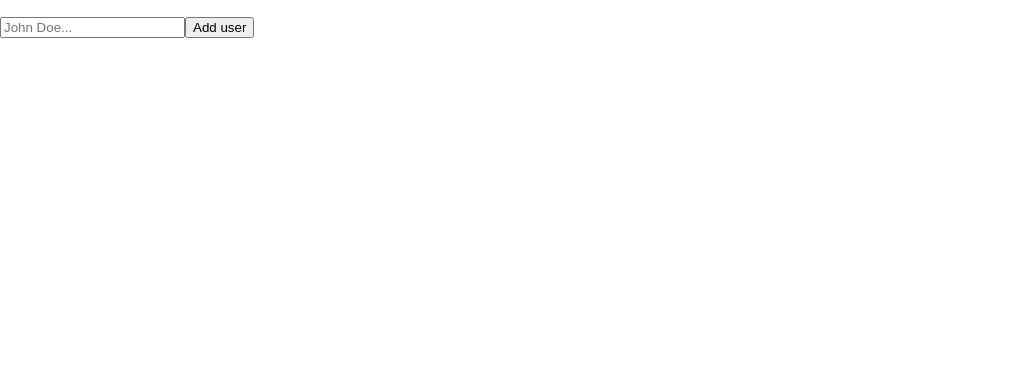
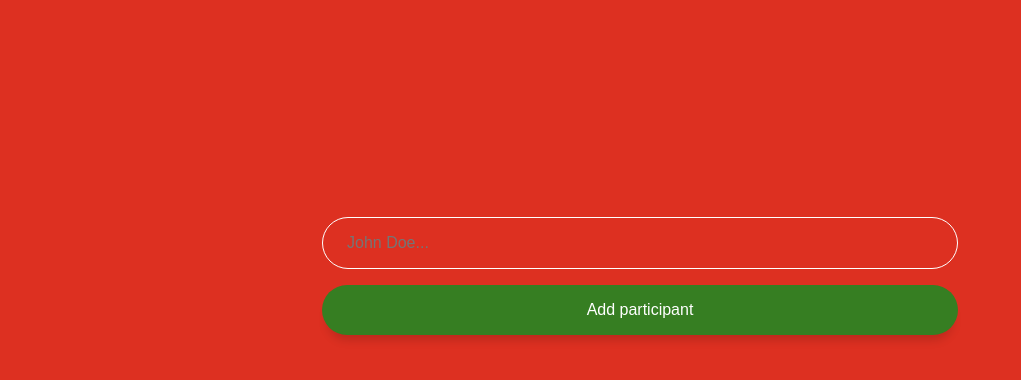
Before and after one commit to albingroen/secret-santa, a React (Create React App) app: page / in a window 1280 px wide. Shown: the top 380 px of the page, without its empty margins (0-1021 px from the left). Built offline with nearby package versions, Linux system fonts and the light colour scheme.

Commit message:
:lipstick: Design improvements

```diff
--- a/src/App.tsx
+++ b/src/App.tsx
@@ -1,3 +1,4 @@
+import React from "react";
 import { useState } from "react";
 import AddParticipant from "./components/AddParticipant/AddParticipant";
 import Reveal from "./components/Reveal/Reveal";
@@ -9,12 +10,12 @@ function App() {
   switch (step) {
     case 0:
       return (
-        <div>
-          <ul>
+        <div className="app">
+          <div className="names">
             {participants.map((participant) => (
-              <li key={participant}>{participant}</li>
+              <p key={participant}>{participant}</p>
             ))}
-          </ul>
+          </div>
 
           <AddParticipant
             onSubmit={(name) => setParticipants([...participants, name])}
@@ -27,14 +28,25 @@ function App() {
       );
     case 1:
       return (
-        <div>
+        <div className="app">
           <Reveal onFinish={() => setStep(2)} participants={participants} />
         </div>
       );
     case 2:
       return (
-        <div>
-          <h1>Now everyone should have someone to buy a gift to!</h1>
+        <div className="app">
+          <h1 className="finish">
+            Now everyone should have someone to buy a gift to!
+          </h1>
+          <button
+            style={{ marginTop: "1rem" }}
+            onClick={() => {
+              setParticipants([]);
+              setStep(0);
+            }}
+          >
+            Start over
+          </button>
         </div>
       );
     default:
--- a/src/components/AddParticipant/AddParticipant.tsx
+++ b/src/components/AddParticipant/AddParticipant.tsx
@@ -7,25 +7,29 @@ interface IAddParticipantProps {
 export default function AddParticipant({ onSubmit }: IAddParticipantProps) {
   const [name, setName] = useState<string>("");
 
+  const handleAdd = () => {
+    if (name) {
+      onSubmit(name);
+      setName("");
+    }
+  };
+
   return (
-    <div>
+    <div style={{display: 'flex', flexDirection: 'column'}}>
       <input
         onChange={(e) => setName(e.currentTarget.value)}
+        onKeyDown={(e) => {
+          if (e.key === "Enter") {
+            handleAdd();
+          }
+        }}
         placeholder="John Doe..."
         value={name}
         type="text"
+        autoFocus
       />
 
-      <button
-        onClick={() => {
-          if (name) {
-            onSubmit(name);
-            setName("");
-          }
-        }}
-      >
-        Add user
-      </button>
+      <button style={{margin: '1rem 0'}} onClick={handleAdd}>Add participant</button>
     </div>
   );
 }
--- a/src/components/Reveal/Reveal.tsx
+++ b/src/components/Reveal/Reveal.tsx
@@ -33,12 +33,12 @@ export default function Reveal({ participants, onFinish }: IRevealProps) {
   const nextParticipant = participants[participants.indexOf(participant) + 1];
 
   return (
-    <div>
-      <h1>{participant}</h1>
+    <div className="reveal">
+      <h1>{`${participant}s tur`}</h1>
 
       {participantToBuyTo ? (
         <div>
-          <p>{participantToBuyTo}</p>
+          <p className="buy-too">{`You should buy a gift to ${participantToBuyTo}!`}</p>
 
           {nextParticipant ? (
             <button
@@ -50,11 +50,13 @@ export default function Reveal({ participants, onFinish }: IRevealProps) {
               Next participant
             </button>
           ) : (
-            <button onClick={onFinish}>Finish game</button>
+            <button onClick={onFinish}>
+              Finish game
+            </button>
           )}
         </div>
       ) : (
-        <button onClick={reveal}>Reveal</button>
+        <button onClick={reveal}>Who should I buy for?</button>
       )}
     </div>
   );
--- a/src/index.css
+++ b/src/index.css
@@ -1,3 +1,19 @@
+* {
+  padding: 0;
+  margin: 0;
+  box-sizing: border-box;
+}
+
+:root {
+  --gold: #f6da48;
+  --green: #367e22;
+  --red: #dd3021;
+}
+
+html {
+  background-color: var(--red);
+}
+
 body {
   margin: 0;
   font-family: -apple-system, BlinkMacSystemFont, 'Segoe UI', 'Roboto', 'Oxygen',
@@ -5,9 +21,90 @@ body {
     sans-serif;
   -webkit-font-smoothing: antialiased;
   -moz-osx-font-smoothing: grayscale;
+  color: white;
 }
 
 code {
   font-family: source-code-pro, Menlo, Monaco, Consolas, 'Courier New',
     monospace;
 }
+
+h1 {
+  margin: 1rem 0;
+}
+
+.app {
+  flex-direction: column;
+  justify-content: center;
+  max-width: 700px;
+  padding: 0 2rem;
+  margin: 0 auto;
+  display: flex;
+  height: 70vh;
+}
+
+.names {
+  margin-bottom: 0.5rem;
+  color: white;
+  display: flex;
+  flex-wrap: wrap;
+}
+
+.names p {
+  margin-right: 0.5rem;
+  margin-bottom: 0.5rem;
+}
+
+.reveal {
+  text-align: center;
+  color: white;
+}
+
+.buy-too {
+  background: var(--gold);
+  border-radius: 50px;
+  font-weight: bold;
+  margin: 1rem 0;
+  font-size: 1em;
+  padding: 1rem;
+  color: black;
+}
+
+.finish {
+  text-align: center;
+  padding: 0 4rem;
+}
+
+input {
+  border-radius: 50px;
+  border: 1px solid white;
+  background: none;
+  color: white;
+  font-size: 1em;
+  padding: 1rem 1.5rem;
+}
+
+input:focus {
+  outline: none;
+}
+
+button {
+  box-shadow: 0px 10px 10px -5px rgba(0,0,0,0.15);
+  background: var(--green);
+  border-radius: 50px;
+  cursor: pointer;
+  color: white;
+  font-size: 1em;
+  padding: 1rem;
+  border: none;
+  width: 100%;
+}
+
+button:hover, button:active {
+  opacity: 0.875;
+}
+
+button:focus {
+  outline: none;
+  opacity: 0.75;
+}
```
Also changed, not shown: 1 other file (tests, documents, lock files or other folders).
